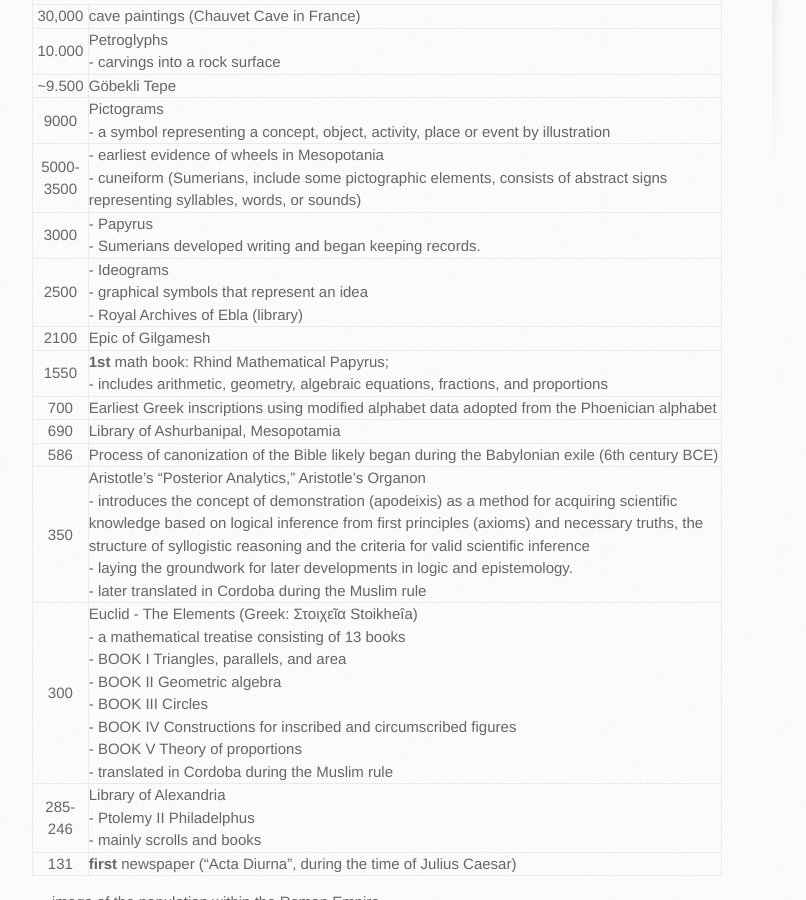
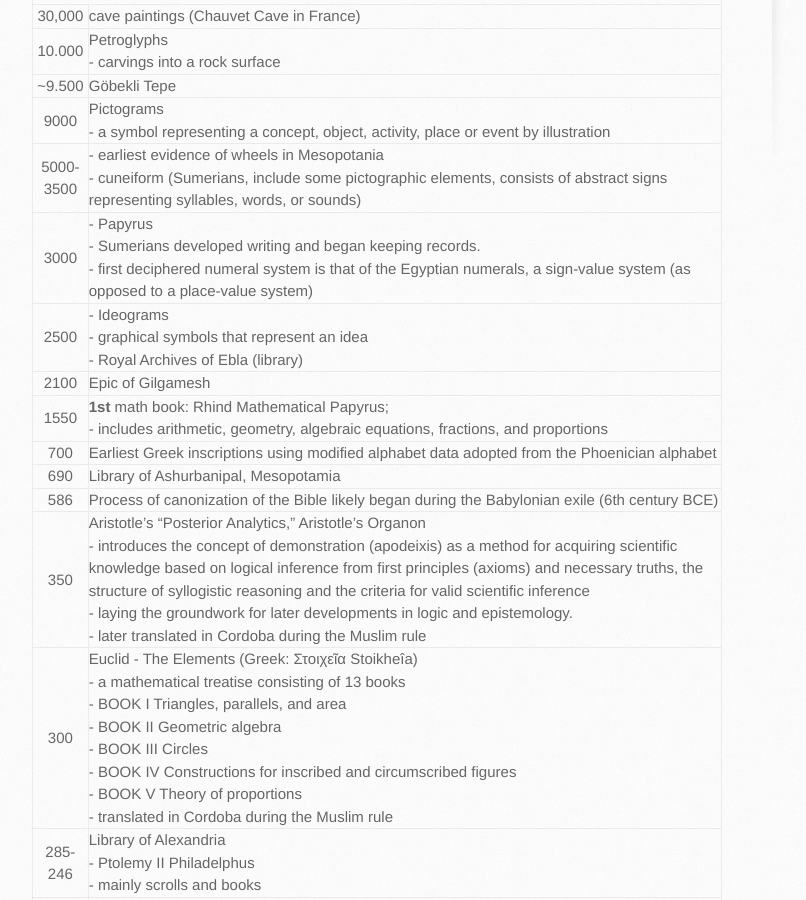
Before and after one commit to trumpfheller/trumpfheller.github.io, a Jekyll site: the page built from epistemologicalTree.md, in a window 1280 px wide and 900 px high, scrolled down 568 px. Shown: the whole window, without its empty margins (128-934 px from the left). Built offline with Jekyll 4.4.1, drawn with Linux system fonts in a browser that asks for light colours.

Commit message:
Update epistemologicalTree.md

```diff
--- a/epistemologicalTree.md
+++ b/epistemologicalTree.md
@@ -17,7 +17,7 @@ layout: default
 | ~9.500 | Göbekli Tepe |
 | 9000 | Pictograms<br>- a symbol representing a concept, object, activity, place or event by illustration |
 | 5000-3500 | - earliest evidence of wheels in Mesopotania<br>- cuneiform (Sumerians, include some pictographic elements, consists of abstract signs representing syllables, words, or sounds) |
-| 3000 | - Papyrus<br>- Sumerians developed writing and began keeping records.  |
+| 3000 | - Papyrus<br>- Sumerians developed writing and began keeping records. <br>- first deciphered numeral system is that of the Egyptian numerals, a sign-value system (as opposed to a place-value system) |
 | 2500 | - Ideograms<br>- graphical symbols that represent an idea<br>- Royal Archives of Ebla (library) |
 | 2100 | Epic of Gilgamesh |
 | 1550 | **1st** math book: Rhind Mathematical Papyrus;<br>- includes arithmetic, geometry, algebraic equations, fractions, and proportions |
```
